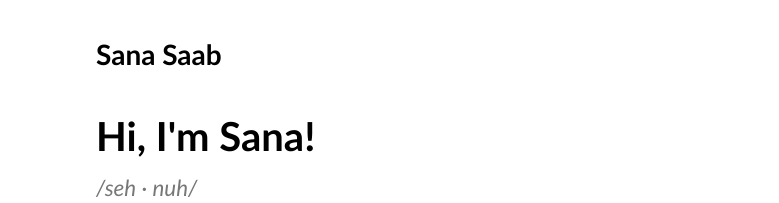
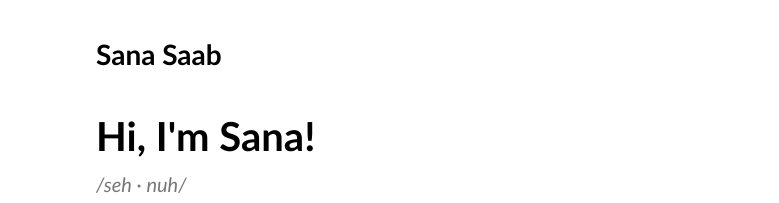
Before and after one commit to sgsaab/portfolio, a plain HTML site: page about.html in a window 1280 px wide. Shown: the top 203 px of the page, 0-779 px from the left. Drawn offline with Linux system fonts and the light colour scheme.

Commit message:
fix: pronunciation gap

```diff
--- a/styles/index.css
+++ b/styles/index.css
@@ -335,7 +335,7 @@ a {
 
 /* About page */
 
-.about-page p {
+.about-page p:not(.pronunciation) {
   margin-bottom: 0;
   font-size: 1.4rem;
 }
@@ -356,12 +356,12 @@ a {
 
 .intro-text h1 {
   font-size: clamp(2rem, 5vw, 2.5rem);
-  margin-bottom: 0.125rem;
+  margin-bottom: 0;
 }
 
-.pronunciation {
+.pronunciation{
   color: var(--light-text);
-  margin-bottom: 20px;
+  margin-bottom: 1rem;
   font-style: italic;
 }
 
```
